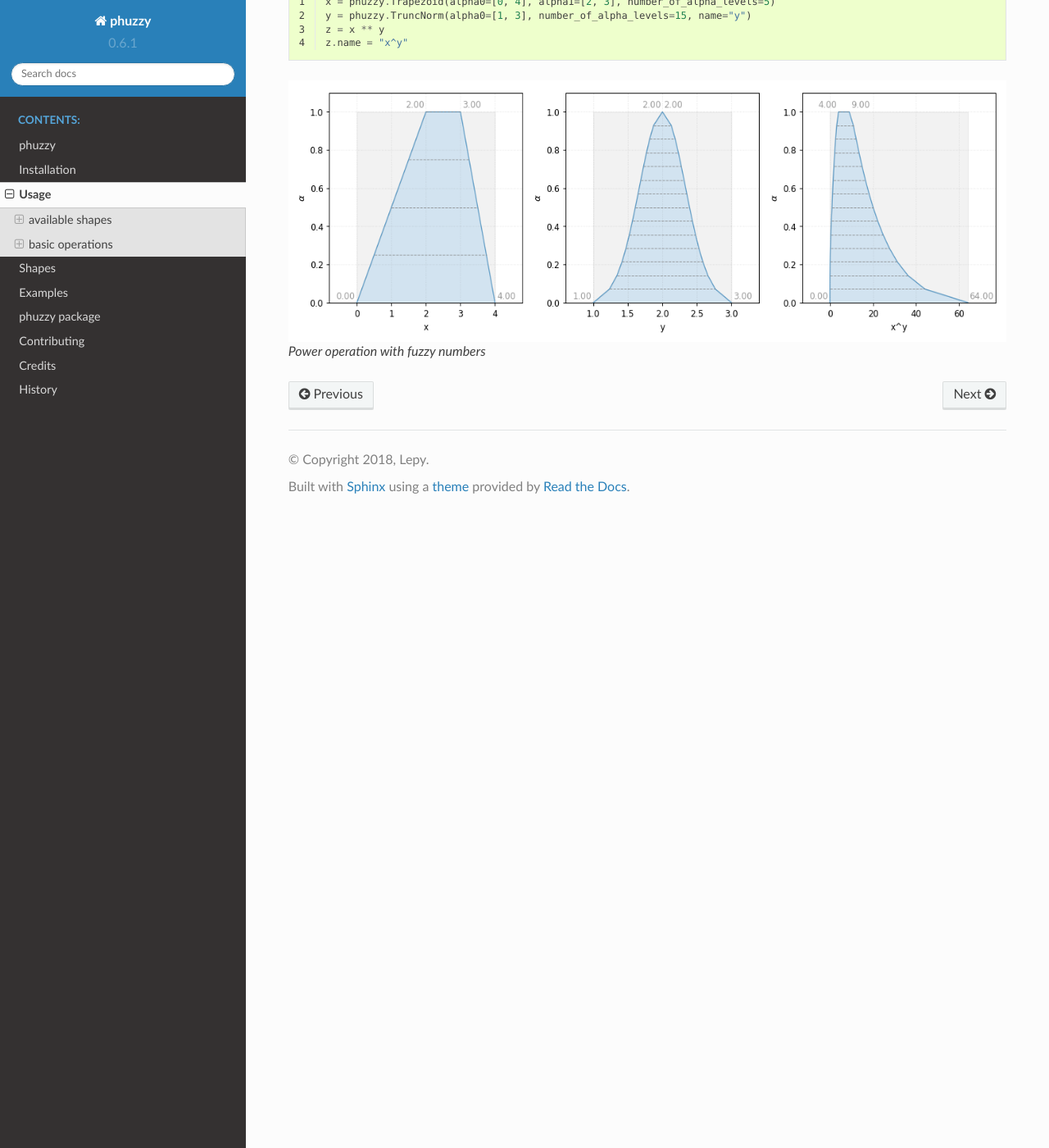
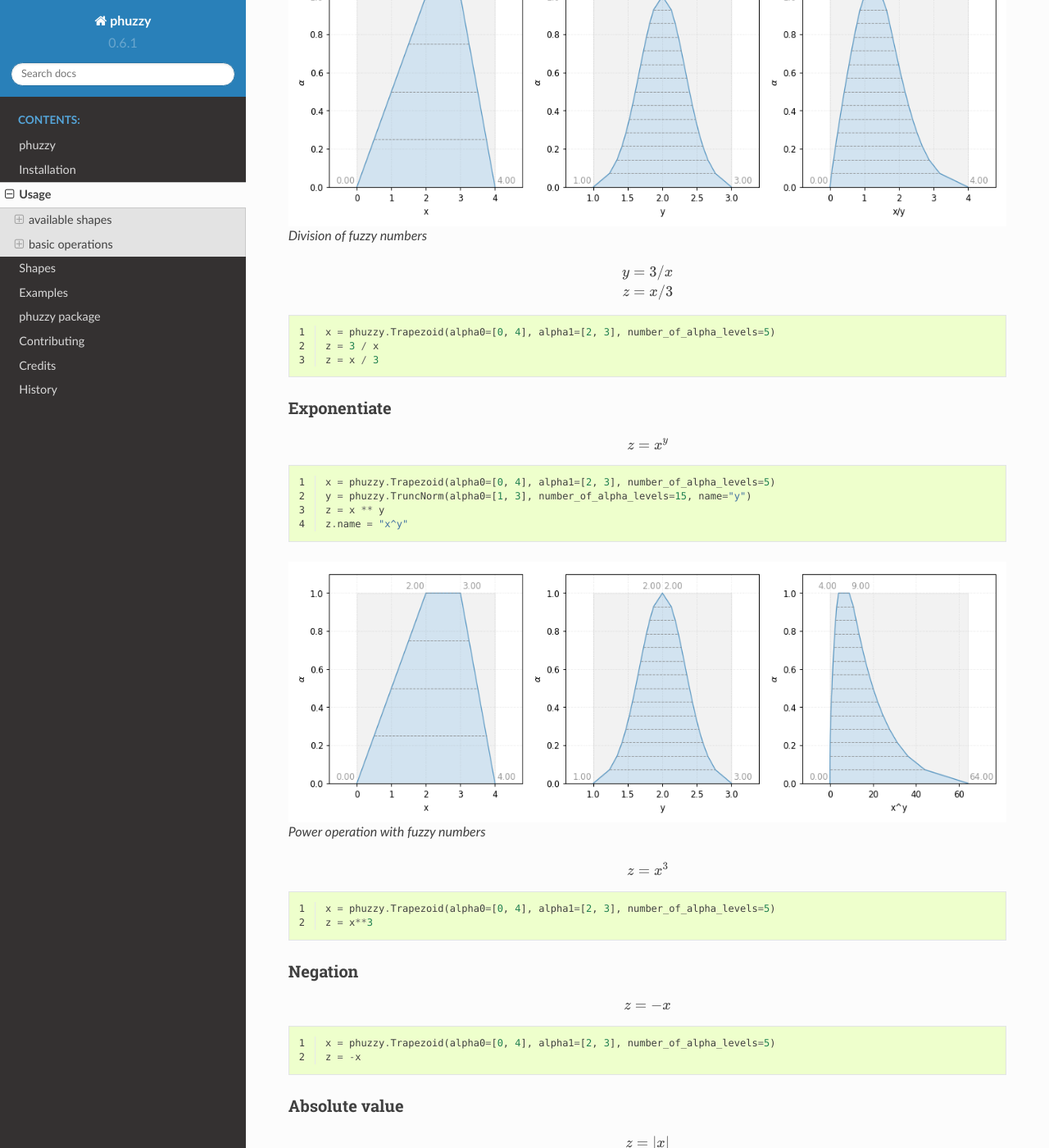
Before and after one commit to lepy/phuzzy, a Sphinx documentation site: the page built from docs/usage.rst, in a window 1280 px wide and 1400 px high, scrolled down 5963 px. Shown: the whole window at 82% size. Built offline with Sphinx 7.4.7 and the Read the Docs theme 2.0.0, drawn with Linux system fonts in a browser that asks for light colours; formulas are drawn with MathJax 3; pages that are not in the unit, such as notebooks, are missing from menus; some of the changed text lies outside the part shown.

Commit message:
update docs

```diff
--- a/docs/usage.rst
+++ b/docs/usage.rst
@@ -140,6 +140,18 @@ Addition
 
     Addition of fuzzy numbers
 
+.. math::
+
+    z = 3 + x
+
+.. code-block:: python
+    :linenos:
+
+    x = phuzzy.Trapezoid(alpha0=[0, 4], alpha1=[2, 3], number_of_alpha_levels=5)
+    z = 3 + x
+    z = x + 3
+
+
 Substraction
 ^^^^^^^^^^^^
 
@@ -160,6 +172,19 @@ Substraction
     :alt: add
 
     Substraction of fuzzy numbers
+
+.. math::
+
+    y = 3 - x
+
+    z = x - 3
+
+.. code-block:: python
+    :linenos:
+
+    x = phuzzy.Trapezoid(alpha0=[0, 4], alpha1=[2, 3], number_of_alpha_levels=5)
+    y = 3 - x
+    z = x - 3
 
 Multiplication
 ^^^^^^^^^^^^^^
@@ -182,6 +207,18 @@ Multiplication
 
     Multiplication of fuzzy numbers
 
+.. math::
+
+    z = 3x
+
+.. code-block:: python
+    :linenos:
+
+    x = phuzzy.Trapezoid(alpha0=[0, 4], alpha1=[2, 3], number_of_alpha_levels=5)
+    z = 3 * x
+    z = x * 3
+
+
 Division
 ^^^^^^^^
 
@@ -203,8 +240,21 @@ Division
 
     Division of fuzzy numbers
 
-Power
-^^^^^
+.. math::
+
+    y = 3 / x
+
+    z = x / 3
+
+.. code-block:: python
+    :linenos:
+
+    x = phuzzy.Trapezoid(alpha0=[0, 4], alpha1=[2, 3], number_of_alpha_levels=5)
+    z = 3 / x
+    z = x / 3
+
+Exponentiate
+^^^^^^^^^^^^
 
 .. math::
 
@@ -223,3 +273,40 @@ Power
     :alt: add
 
     Power operation with fuzzy numbers
+
+.. math::
+
+    z = x^3
+
+.. code-block:: python
+    :linenos:
+
+    x = phuzzy.Trapezoid(alpha0=[0, 4], alpha1=[2, 3], number_of_alpha_levels=5)
+    z = x**3
+
+
+Negation
+^^^^^^^^
+
+.. math::
+
+    z = -x
+
+.. code-block:: python
+    :linenos:
+
+    x = phuzzy.Trapezoid(alpha0=[0, 4], alpha1=[2, 3], number_of_alpha_levels=5)
+    z = -x
+
+Absolute value
+^^^^^^^^^^^^^^
+
+.. math::
+
+    z = |x|
+
+.. code-block:: python
+    :linenos:
+
+    x = phuzzy.Trapezoid(alpha0=[-1, 4], alpha1=[2, 3], number_of_alpha_levels=5)
+    z = abs(x)
```
